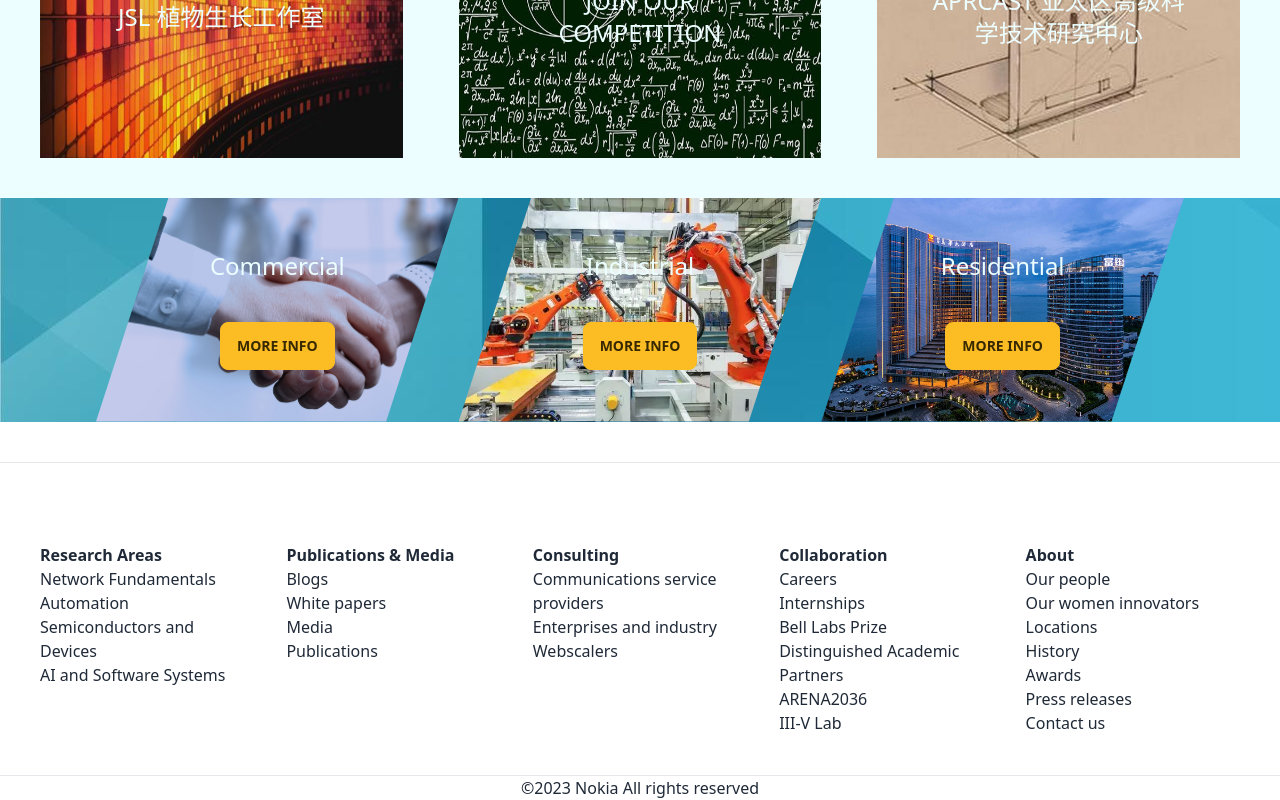
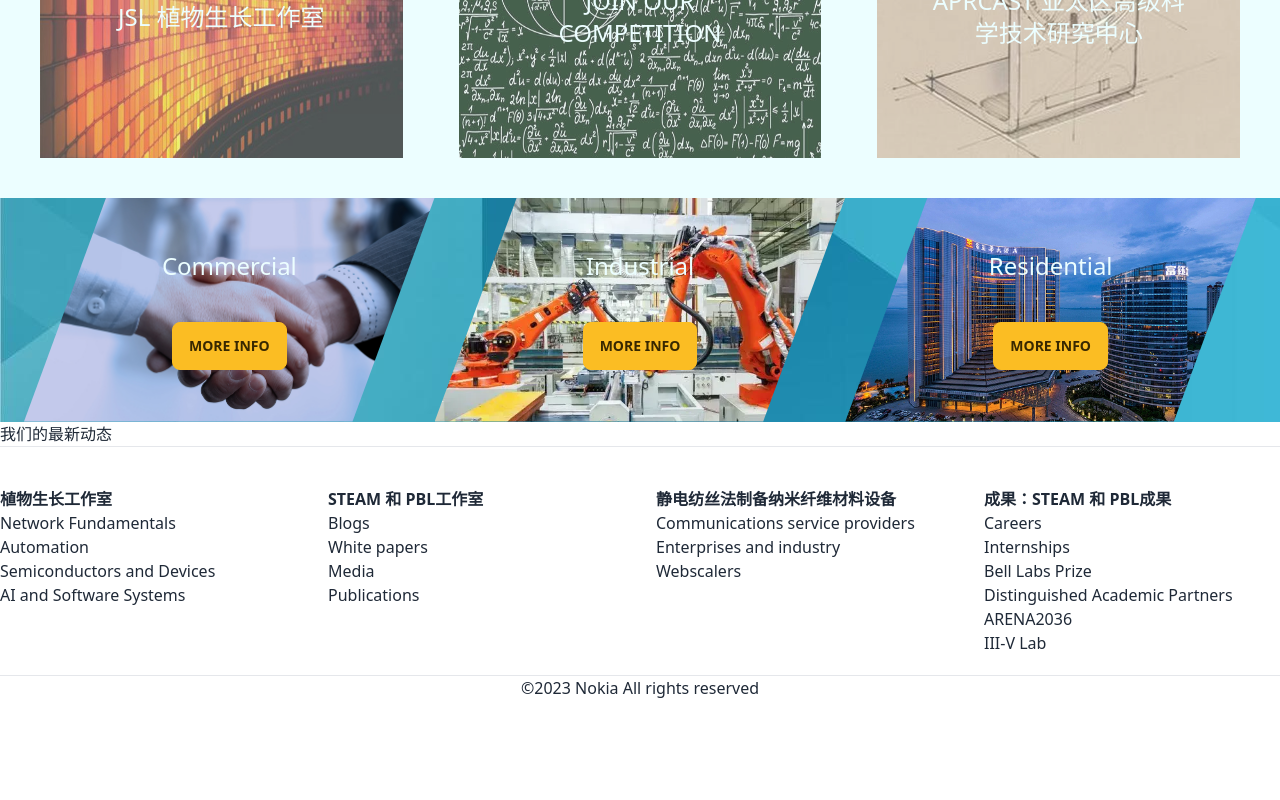
Before and after one commit to stefan-ysh/t-lab, a Nuxt app: page / in a window 1280 px wide. Shown: the part 1157-1957 px from the top of the page. After the commit the page ends 1857 px from the top, so only its background shows below. Built offline with nearby package versions, Linux system fonts and the light colour scheme.

Commit message:
Refactor carousel and studio list components

```diff
--- a/components/second-carousel.vue
+++ b/components/second-carousel.vue
@@ -1,29 +1,37 @@
 <template>
-    <div class="w-full h-full lg:h-56 flex bg-slate-500 lg:px-24 p-x-0 flex-col lg:flex-row justify-center bg-secondBanner">
-        <div
-            class="test w-full lg:mt-0 mt-10 lg:w-1/3 border-blue-100 h-80 lg:h-auto bg-cover bg-secondImgOne flex flex-col justify-center items-center">
-            <h1 class="mb-10 text-2xl text-cyan-50">Commercial</h1>
-            <button class="btn btn-warning">More Info</button>
-        </div>
-        <div
-            class="test w-full lg:mt-0 mt-10 lg:w-1/3 border-blue-100 h-80 lg:h-auto bg-cover bg-secondImgTwo flex flex-col justify-center items-center ">
-            <h1 class="mb-10 text-2xl text-cyan-50">Industrial</h1>
-            <button class="btn btn-warning">More Info</button>
-        </div>
-        <div
-            class="test w-full lg:mt-0 mt-10 lg:w-1/3 border-blue-100 h-80 lg:h-auto bg-cover bg-secondImgThree flex flex-col justify-center items-center ">
-            <h1 class="mb-10 text-2xl text-cyan-50">Residential</h1>
+    <div class="w-full h-full lg:h-56 flex bg-slate-500 lg:px-6 p-x-0 flex-col lg:flex-row justify-center bg-secondBanner">
+        <div v-for="(carousel, i) in carouselList" :key="carousel.img"
+            class="carousel-item w-full lg:mt-0 mt-10 lg:w-1/3 border-blue-100 h-80 lg:h-auto bg-cover flex flex-col justify-center items-center "
+            :class="carousel.img">
+            <h1 class="mb-10 text-2xl text-cyan-50">{{ carousel.title }}</h1>
             <button class="btn btn-warning">More Info</button>
         </div>
     </div>
 </template>
+<script setup>
+const carouselList = [
+    {
+        title: 'Commercial',
+        img: 'bg-secondImgOne'
+    },
+    {
+        title: 'Industrial',
+        img: 'bg-secondImgTwo'
+    },
+    {
+        title: 'Residential',
+        img: 'bg-secondImgThree'
+    }
+]
+</script>
 <style scoped>
-.test {
+.carousel-item {
     clip-path: polygon(20% 0, 100% 0, 80% 100%, 0 100%);
 }
 
 @media screen and (max-width: 1024px) {
-    .test {
+    .carousel-item {
         clip-path: none;
     }
-}</style>
+}
+</style>
--- a/components/studio-list.vue
+++ b/components/studio-list.vue
@@ -21,7 +21,7 @@
                 <h1 class="absolute">Studio 5</h1>
             </div> -->
         <div v-for="(studio, i) in studioList" :key="studio.img"
-            class="flex flex-col w-full justify-center items-center p-5">
+            class="opacity-70 hover:opacity-100 cursor-pointer transition-all duration-1/2 flex flex-col w-full justify-center items-center p-5">
             <img class="w-full block h-full" :src="studio.img" />
             <div class="absolute w-1/5 text-sm lg:text-2xl text-cyan-50 text-center">{{ studio.name }}</div>
         </div>
--- a/layouts/default.vue
+++ b/layouts/default.vue
@@ -44,27 +44,17 @@
           </a>
         </template>
       </ul>
-      <!-- <ul id="menu" class="w-6/12 bg-header-color table rounded-xl pl-3 pr-3 whitespace-nowrap my-0 mx-auto text-center">
-        <li v-for="menu in  MENU_LIST" :key="menu.label" class="relative inline-block  ml-12">
-          <a class="block font-sans" :href="'#' ? '#' : '#'" @mouseover="overLi(menu)">{{ menu.label }}</a>
-          <ul v-if="curMenu === menu.label"
-            class="absolute left-1/2 -translate-x-2/4 bg-header-color table my-0 mx-auto rounded-xl p-3">
-            <li v-for="item in menu.items" :key="item.label" class="ml-0 flex flex-col whitespace-nowrap">
-              <a class="relative block font-sans" :href="'#' ? '#' : '#'">{{ item.label }}</a>
-            </li>
-          </ul>
-        </li>
-      </ul> -->
     </div>
   </nav>
   <slot />
   <div class="footer-container w-full md:w-[inherit]" data-v-a9ab81e2="">
-    <div class="lg:block hidden w-full border-t-[1px] border-grey-800 my-10" data-v-a9ab81e2=""></div>
-    <nav class="md:grid hidden grid-cols-5 w-full gap-x-8 p-10" data-v-a9ab81e2="">
+    <div>我们的最新动态</div>
+    <div class="lg:block hidden w-full border-t-[1px] border-grey-800 mb-5" data-v-a9ab81e2=""></div>
+    <nav class="md:grid hidden grid-cols-4 w-full py-5 gap-x-8" data-v-a9ab81e2="">
       <div class="flex flex-col gap-y-content-sm justify-start items-start" data-v-a9ab81e2=""><a
           href="/research-innovation/" class="flex justify-center text-text-primary footer-hover-active"
           data-v-a9ab81e2="">
-          <p class="caption-sm font-bold" data-v-a9ab81e2="">Research Areas</p>
+          <p class="caption-sm font-bold" data-v-a9ab81e2="">植物生长工作室</p>
         </a>
         <div class="flex flex-col gap-y-content-xs justify-start items-start" data-v-a9ab81e2=""><a
             href="/research-innovation/network-fundamentals/"
@@ -83,7 +73,7 @@
       </div>
       <div class="flex flex-col gap-y-content-sm justify-start items-start" data-v-a9ab81e2=""><a href="/institute/"
           class="flex justify-center text-text-primary footer-hover-active" data-v-a9ab81e2="">
-          <p class="caption-sm font-bold" data-v-a9ab81e2="">Publications &amp; Media</p>
+          <p class="caption-sm font-bold" data-v-a9ab81e2="">STEAM 和 PBL工作室</p>
         </a>
         <div class="flex flex-col gap-y-content-xs justify-start items-start" data-v-a9ab81e2=""><a
             href="/institute/blog/" class="flex justify-center text-grey-800 footer-hover-active" data-v-a9ab81e2="">
@@ -102,7 +92,7 @@
       <div class="flex flex-col gap-y-content-sm justify-start items-start" data-v-a9ab81e2=""><a
           href="/bell-labs-consulting/" class="flex justify-center text-text-primary footer-hover-active"
           data-v-a9ab81e2="">
-          <p class="caption-sm font-bold" data-v-a9ab81e2="">Consulting</p>
+          <p class="caption-sm font-bold" data-v-a9ab81e2="">静电纺丝法制备纳米纤维材料设备</p>
         </a>
         <div class="flex flex-col gap-y-content-xs justify-start items-start" data-v-a9ab81e2=""><a
             href="/bell-labs-consulting/communications-service-providers/"
@@ -119,7 +109,7 @@
       <div class="flex flex-col gap-y-content-sm justify-start items-start" data-v-a9ab81e2=""><a
           href="/collaboration-opportunities/" class="flex justify-center text-text-primary footer-hover-active"
           data-v-a9ab81e2="">
-          <p class="caption-sm font-bold" data-v-a9ab81e2="">Collaboration</p>
+          <p class="caption-sm font-bold" data-v-a9ab81e2="">成果：STEAM 和 PBL成果</p>
         </a>
         <div class="flex flex-col gap-y-content-xs justify-start items-start" data-v-a9ab81e2=""><a
             href="/collaboration-opportunities/careers/" class="flex justify-center text-grey-800 footer-hover-active"
@@ -142,36 +132,12 @@
             <p class="caption-sm font-normal" data-v-a9ab81e2="">III-V Lab</p>
           </a></div>
       </div>
-      <div class="flex flex-col gap-y-content-sm justify-start items-start" data-v-a9ab81e2=""><a href="/about/"
-          class="flex justify-center text-text-primary footer-hover-active" data-v-a9ab81e2="">
-          <p class="caption-sm font-bold" data-v-a9ab81e2="">About</p>
-        </a>
-        <div class="flex flex-col gap-y-content-xs justify-start items-start" data-v-a9ab81e2=""><a
-            href="/about/researcher-profiles/" class="flex justify-center text-grey-800 footer-hover-active"
-            data-v-a9ab81e2="">
-            <p class="caption-sm font-normal" data-v-a9ab81e2="">Our people</p>
-          </a><a href="/about/the-women-driving-nokia-research-innovation/"
-            class="flex justify-center text-grey-800 footer-hover-active" data-v-a9ab81e2="">
-            <p class="caption-sm font-normal" data-v-a9ab81e2="">Our women innovators</p>
-          </a><a href="/about/locations/" class="flex justify-center text-grey-800 footer-hover-active"
-            data-v-a9ab81e2="">
-            <p class="caption-sm font-normal" data-v-a9ab81e2="">Locations</p>
-        </a><a href="/about/history/" class="flex justify-center text-grey-800 footer-hover-active" data-v-a9ab81e2="">
-          <p class="caption-sm font-normal" data-v-a9ab81e2="">History</p>
-        </a><a href="/about/awards/" class="flex justify-center text-grey-800 footer-hover-active" data-v-a9ab81e2="">
-          <p class="caption-sm font-normal" data-v-a9ab81e2="">Awards</p>
-        </a><a href="/about/press-releases/" class="flex justify-center text-grey-800 footer-hover-active"
-          data-v-a9ab81e2="">
-          <p class="caption-sm font-normal" data-v-a9ab81e2="">Press releases</p>
-        </a><a href="/about/contact/" class="flex justify-center text-grey-800 footer-hover-active" data-v-a9ab81e2="">
-          <p class="caption-sm font-normal" data-v-a9ab81e2="">Contact us</p>
-        </a></div>
-    </div>
-  </nav>
-  <div class="w-full border-t-[1px] border-grey-800" data-v-a9ab81e2=""></div>
+    </nav>
+    <div class="w-full border-t-[1px] border-grey-800" data-v-a9ab81e2=""></div>
 
     <div class="w-full text-center" data-v-a9ab81e2=""> ©2023 Nokia All rights reserved </div>
-</div></template>
+  </div>
+</template>
 <script setup>
 const cl = (event) => {
   // 获取当前
@@ -288,7 +254,8 @@ const leave = () => {
   curMenu.value = ''
 }
 </script>
-<style>ul li a {
+<style>
+ul li a {
   font-family: arial;
   color: #000000;
   text-decoration: none;
@@ -316,12 +283,11 @@ ul li a::after {
 ul a:hover::after {
   transform-origin: bottom left;
   transform: scaleX(1);
-}</style>
+}
+</style>
 
 <style>
-
-#menuToggle
-{
+#menuToggle {
   display: block;
   position: relative;
   top: 50px;
@@ -331,22 +297,19 @@ ul a:hover::after {
   user-select: none;
 }
 
-#menuToggle a
-{
+#menuToggle a {
   text-decoration: none;
   color: #232323;
 
   transition: color 0.3s ease;
 }
 
-#menuToggle a:hover
-{
+#menuToggle a:hover {
   color: tomato;
 }
 
 
-#menuToggle input
-{
+#menuToggle input {
   display: block;
   width: 40px;
   height: 32px;
@@ -356,8 +319,10 @@ ul a:hover::after {
 
   cursor: pointer;
 
-  opacity: 0; /* hide this */
-  z-index: 2; /* and place it over the hamburger */
+  opacity: 0;
+  /* hide this */
+  z-index: 2;
+  /* and place it over the hamburger */
 
   -webkit-touch-callout: none;
 }
@@ -365,8 +330,7 @@ ul a:hover::after {
 /*
  * Just a quick hamburger
  */
-#menuToggle span
-{
+#menuToggle span {
   display: block;
   width: 33px;
   height: 4px;
@@ -380,18 +344,16 @@ ul a:hover::after {
 
   transform-origin: 4px 0px;
 
-  transition: transform 0.5s cubic-bezier(0.77,0.2,0.05,1.0),
-              background 0.5s cubic-bezier(0.77,0.2,0.05,1.0),
-              opacity 0.55s ease;
+  transition: transform 0.5s cubic-bezier(0.77, 0.2, 0.05, 1.0),
+    background 0.5s cubic-bezier(0.77, 0.2, 0.05, 1.0),
+    opacity 0.55s ease;
 }
 
-#menuToggle span:first-child
-{
+#menuToggle span:first-child {
   transform-origin: 0% 0%;
 }
 
-#menuToggle span:nth-last-child(2)
-{
+#menuToggle span:nth-last-child(2) {
   transform-origin: 0% 100%;
 }
 
@@ -399,8 +361,7 @@ ul a:hover::after {
  * Transform all the slices of hamburger
  * into a crossmark.
  */
-#menuToggle input:checked ~ span
-{
+#menuToggle input:checked~span {
   opacity: 1;
   transform: rotate(45deg) translate(-2px, -1px);
   background: #232323;
@@ -409,8 +370,7 @@ ul a:hover::after {
 /*
  * But let's hide the middle one.
  */
-#menuToggle input:checked ~ span:nth-last-child(3)
-{
+#menuToggle input:checked~span:nth-last-child(3) {
   opacity: 0;
   transform: rotate(0deg) scale(0.2, 0.2);
 }
@@ -418,8 +378,7 @@ ul a:hover::after {
 /*
  * Ohyeah and the last one should go the other direction
  */
-#menuToggle input:checked ~ span:nth-last-child(2)
-{
+#menuToggle input:checked~span:nth-last-child(2) {
   transform: rotate(-45deg) translate(0, -1px);
 }
 
@@ -427,8 +386,7 @@ ul a:hover::after {
  * Make this absolute positioned
  * at the top left of the screen
  */
-#menu
-{
+#menu {
   position: absolute;
   width: 300px;
   height: 500px;
@@ -443,12 +401,11 @@ ul a:hover::after {
   transform-origin: 0% 0%;
   transform: translate(-100%, 0);
 
-  transition: transform 0.5s cubic-bezier(0.77,0.2,0.05,1.0);
-  border-radius: 0  20px 20px 0;
+  transition: transform 0.5s cubic-bezier(0.77, 0.2, 0.05, 1.0);
+  border-radius: 0 20px 20px 0;
 }
 
-#menu li
-{
+#menu li {
   padding: 10px 0;
   font-size: 20px;
 }
@@ -456,8 +413,7 @@ ul a:hover::after {
 /*
  * And let's slide it in from the left
  */
-#menuToggle input:checked ~ ul
-{
+#menuToggle input:checked~ul {
   transform: none;
 }
 </style>
```
